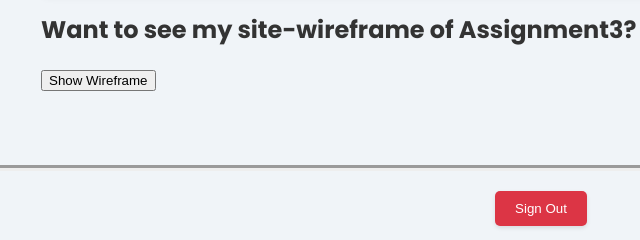
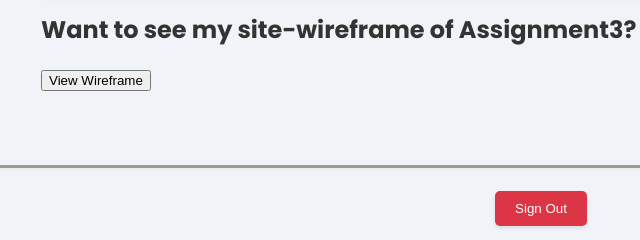
Before and after one commit to ntovarsolorzano/portfolio_v1_nelson-tovar-solorzano, a plain HTML site: page listprojects.html in a window 1280 px wide. Shown: the part 2194-2434 px from the top of the page, 99-739 px from the left. Drawn offline with Linux system fonts and the light colour scheme; no server answers.

Commit message:
show wireframe

```diff
--- a/listprojects.html
+++ b/listprojects.html
@@ -47,7 +47,7 @@
         <div class="wireframe-show" id="section-4">
             <h2>Want to see my site-wireframe of Assignment3?</h2>
             <a href="site_wireframe.png" target="_blank">
-                <button id="show-wireframe-btn">Show Wireframe</button>
+                <button id="show-wireframe-btn">View Wireframe</button>
             </a>
         </div>
 
```
